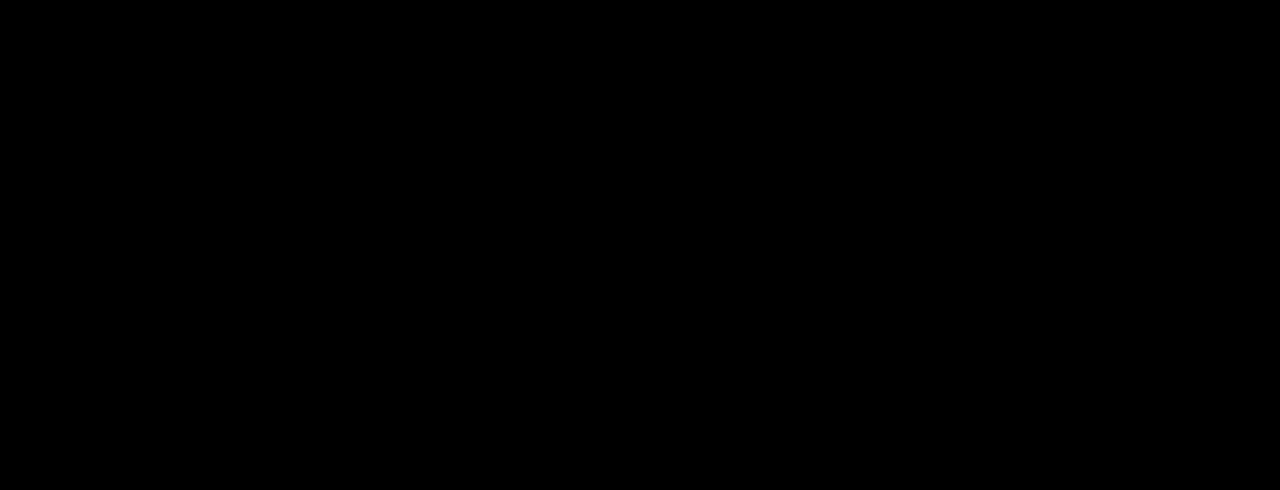
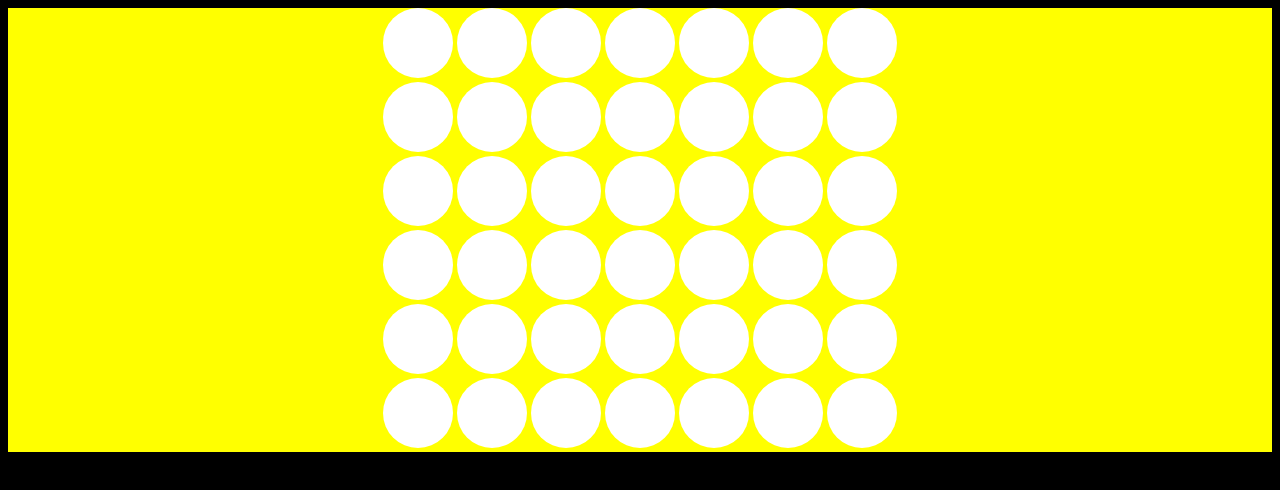
Before and after one commit to Gr8ness21/Connect-4, a plain HTML site: page game.html in a window 1280 px wide. Drawn offline with nearby package versions, Linux system fonts and the light colour scheme.

Commit message:
added color to table.

```diff
--- a/style.css
+++ b/style.css
@@ -1,5 +1,6 @@
 body{
     background: black;
+    text-align: center;
 }
 #homeBody{
     height: 100vh;
@@ -14,8 +15,12 @@ body{
     align-items: center;
 }
 .cols{
-
+    height: 70px;
+    width: 70px;
+    display: inline-block;
+    background: white;
+    border-radius: 50px;
 }
 .rows{
-
+    background: yellow;
 }
```
